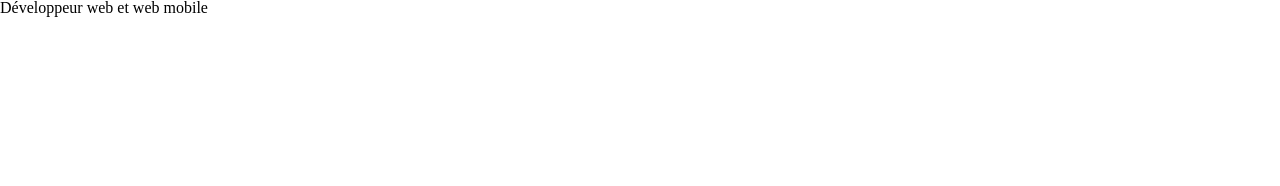
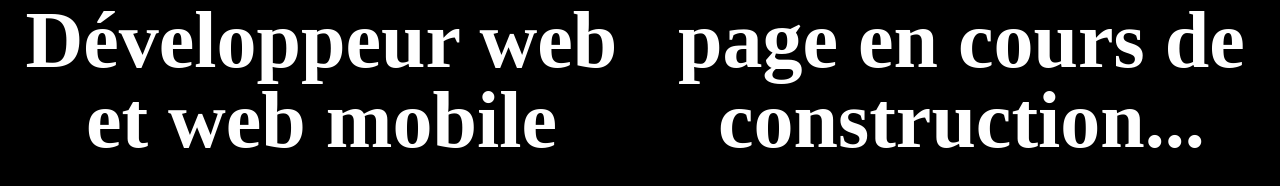
Before and after one commit to David-Besse/david-besse.github.io, a plain HTML site: page index.html in a window 1280 px wide. Drawn offline with Linux system fonts and the light colour scheme.

Commit message:
rajout html et CSS en construction

```diff
--- a/css/style.css
+++ b/css/style.css
@@ -0,0 +1,17 @@
+body{
+    background-color: black;
+    color:white;
+    display: flex;
+}
+
+header h1 {
+    text-align: center;
+    font-weight: 900;
+    font-size: 5rem;
+}
+
+main p{
+    text-align: center;
+    font-weight: 900;
+    font-size: 5rem;
+}
--- a/index.html
+++ b/index.html
@@ -1,14 +1,19 @@
 <!DOCTYPE html>
 <html lang="en">
-<head>
-    <meta charset="UTF-8">
-    <meta http-equiv="X-UA-Compatible" content="IE=edge">
-    <meta name="viewport" content="width=device-width, initial-scale=1.0">
-    <link rel="stylesheet" href="./css/reset.css">
-    <link rel="stylesheet" href="./css/style.css">
+  <head>
+    <meta charset="UTF-8" />
+    <meta http-equiv="X-UA-Compatible" content="IE=edge" />
+    <meta name="viewport" content="width=device-width, initial-scale=1.0" />
+    <link rel="stylesheet" href="./css/reset.css" />
+    <link rel="stylesheet" href="./css/style.css" />
     <title>Mon CV sur Github Pages</title>
-</head>
-<body>
-    <h1>Développeur web et web mobile</h1>
-</body>
+  </head>
+  <body>
+    <header>
+      <h1>Développeur web et web mobile</h1>
+    </header>
+    <main>
+      <p>page en cours de construction...</p>
+    </main>
+  </body>
 </html>
```
